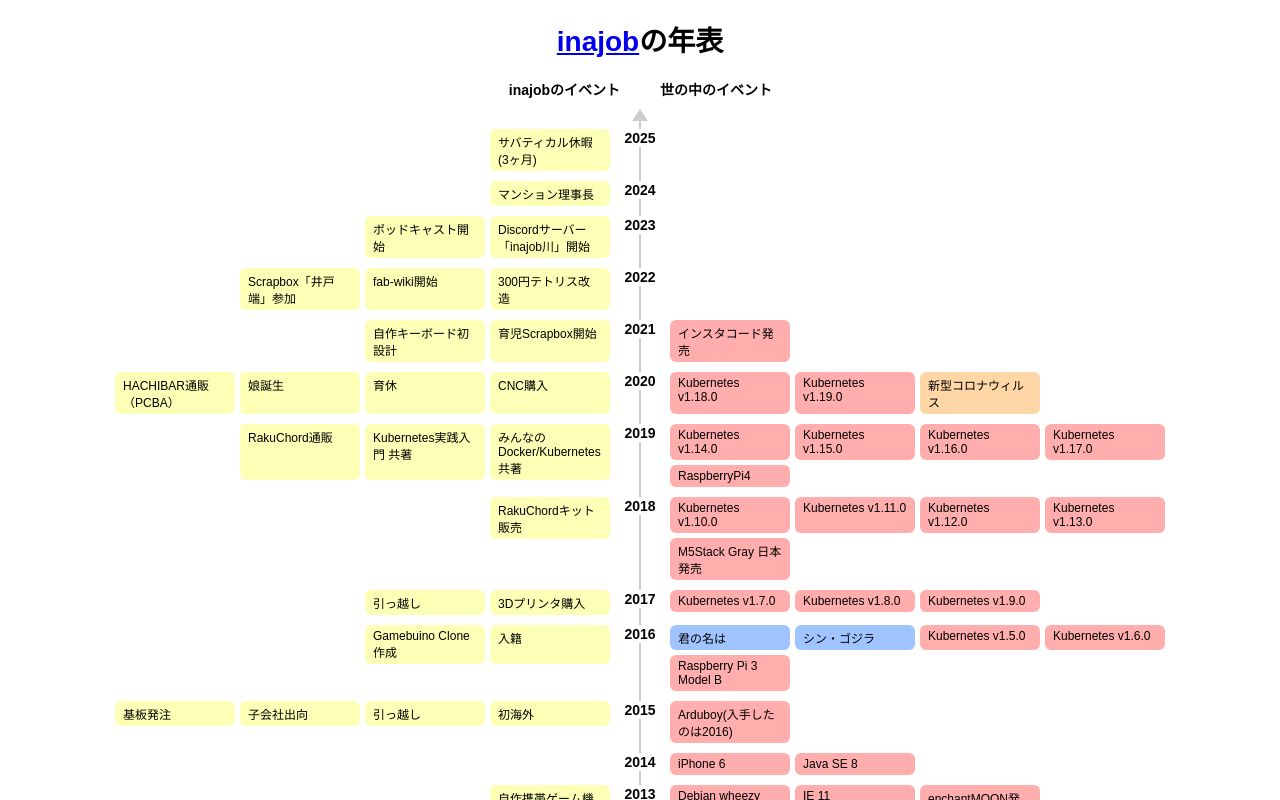
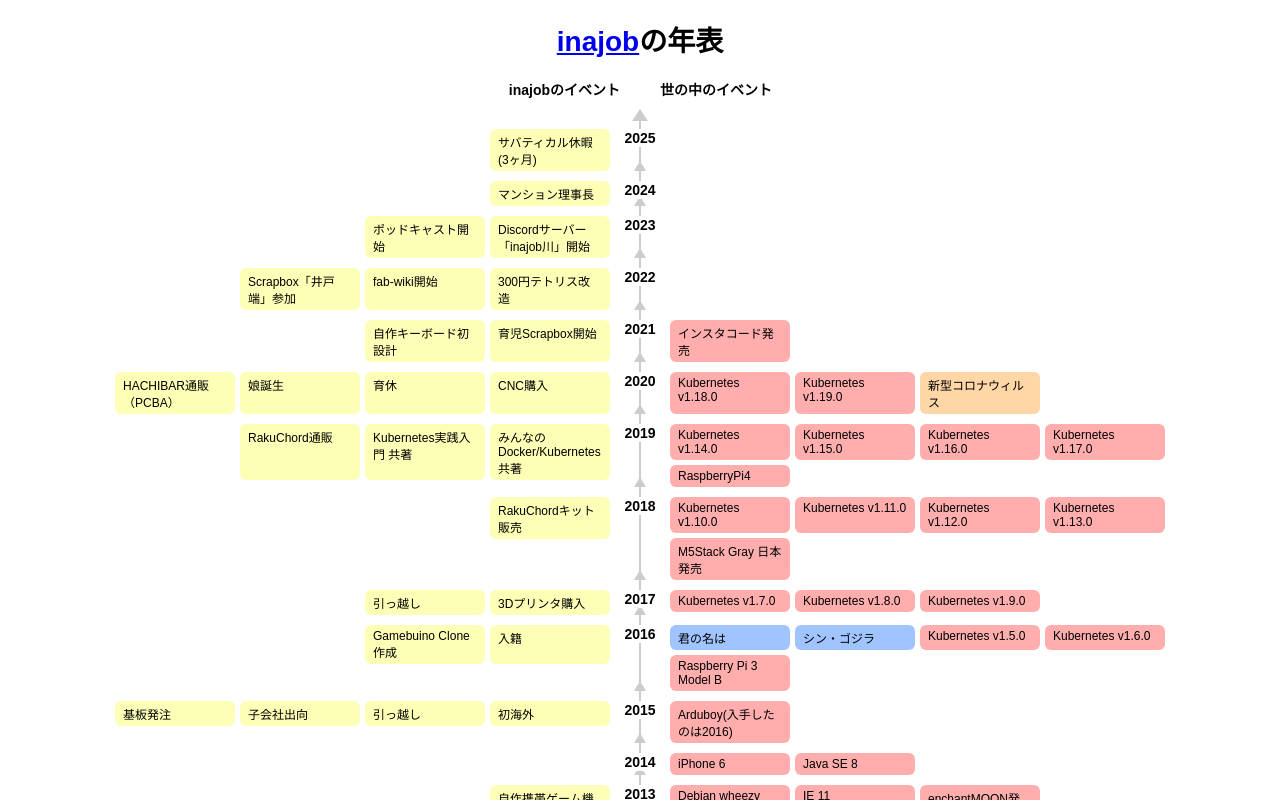
Before and after one commit to inajob/my-timeline, a plain HTML site: page index.html in a window 1280 px wide. Shown: the top 800 px of the page. Drawn offline with Linux system fonts and the light colour scheme.

Commit message:
add arrow again

```diff
--- a/style.css
+++ b/style.css
@@ -82,6 +82,19 @@ h1 {
     font-weight: bold;
 }
 
+.year::before {
+    content: '';
+    position: absolute;
+    left: 50%;
+    bottom: 0px; /* Adjust for border triangle */
+    transform: translateX(-50%);
+    width: 0;
+    height: 0;
+    border-left: 6px solid transparent;
+    border-right: 6px solid transparent;
+    border-bottom: 10px solid #ccc;
+}
+
 .events-container {
     width: calc(50% - 30px);
     display: flex;
```
